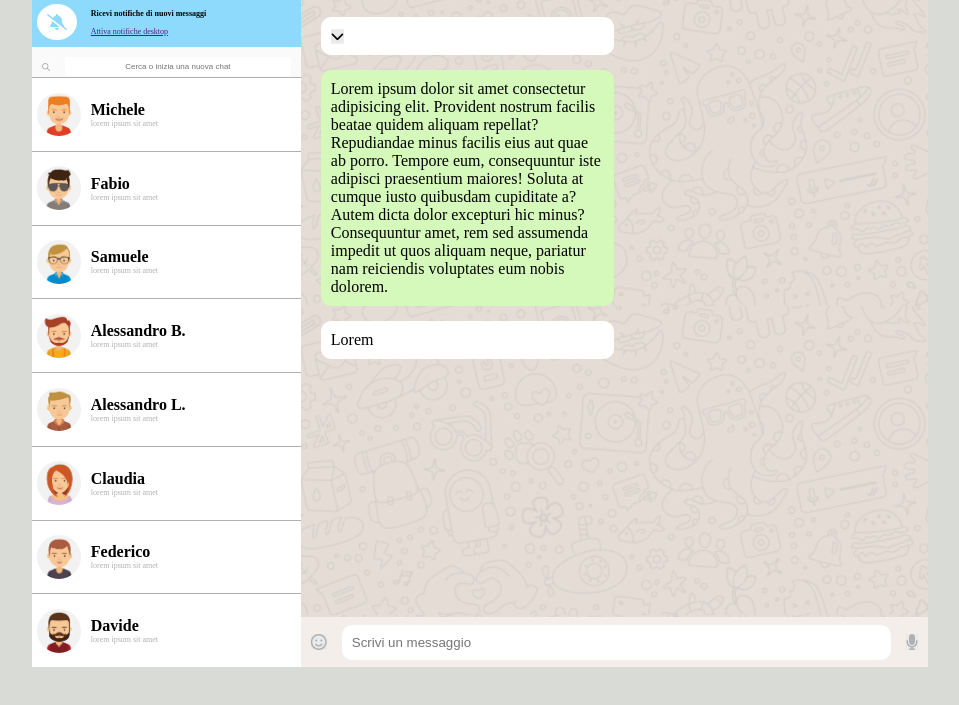
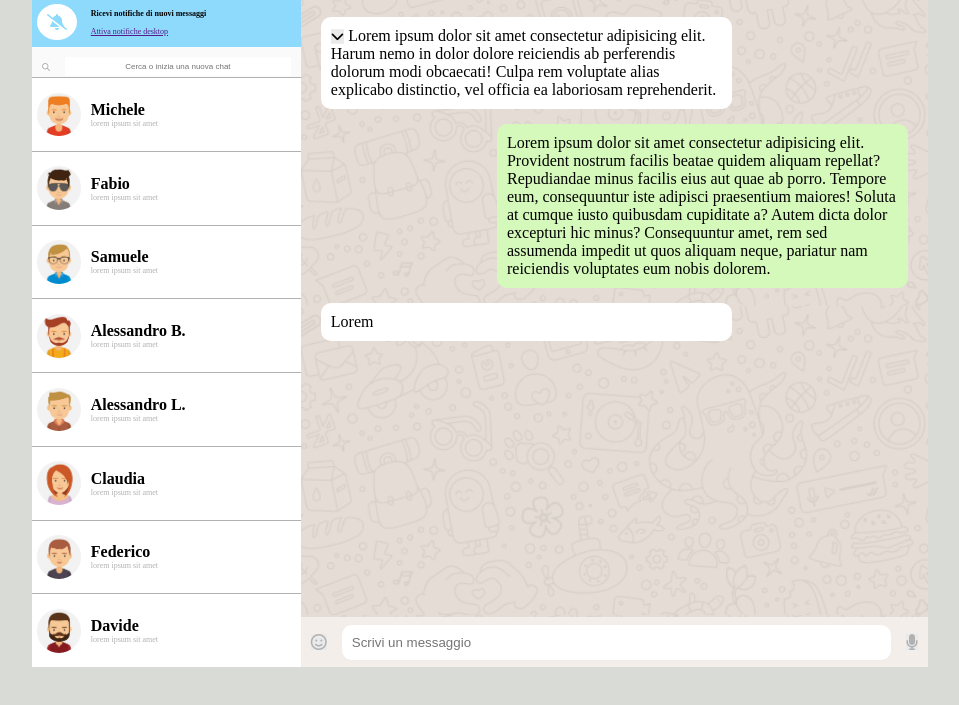
Before and after one commit to FabioMasciarelli/html-css-boolzapp, a plain HTML site: page index.html in a window 1280 px wide. Shown: the part 93-798 px from the top of the page, without its empty margins (160-1119 px from the left). Drawn offline with Linux system fonts and the light colour scheme.

Commit message:
add: chat's message

```diff
--- a/css/style.css
+++ b/css/style.css
@@ -203,7 +203,7 @@ header {
 
 .msg {
     padding: 10px;
-    max-width: 50%;
+    max-width: 70%;
     border-radius: 10px;
 }
 
@@ -212,6 +212,7 @@ header {
 }
 
 .sended {
+    margin-left: auto;
     background-color: #d5f9ba;
 }
 
--- a/index.html
+++ b/index.html
@@ -177,6 +177,7 @@
                 <div class="message">
                     <span class="msg received">
                         <button><i class="fa-solid fa-chevron-down"></i></button>
+                        Lorem ipsum dolor sit amet consectetur adipisicing elit. Harum nemo in dolor dolore reiciendis ab perferendis dolorum modi obcaecati! Culpa rem voluptate alias explicabo distinctio, vel officia ea laboriosam reprehenderit.
                     </span>
                     <span class="msg sended">Lorem ipsum dolor sit amet consectetur adipisicing elit. Provident nostrum
                         facilis beatae quidem aliquam repellat? Repudiandae minus facilis eius aut quae ab porro.
```
